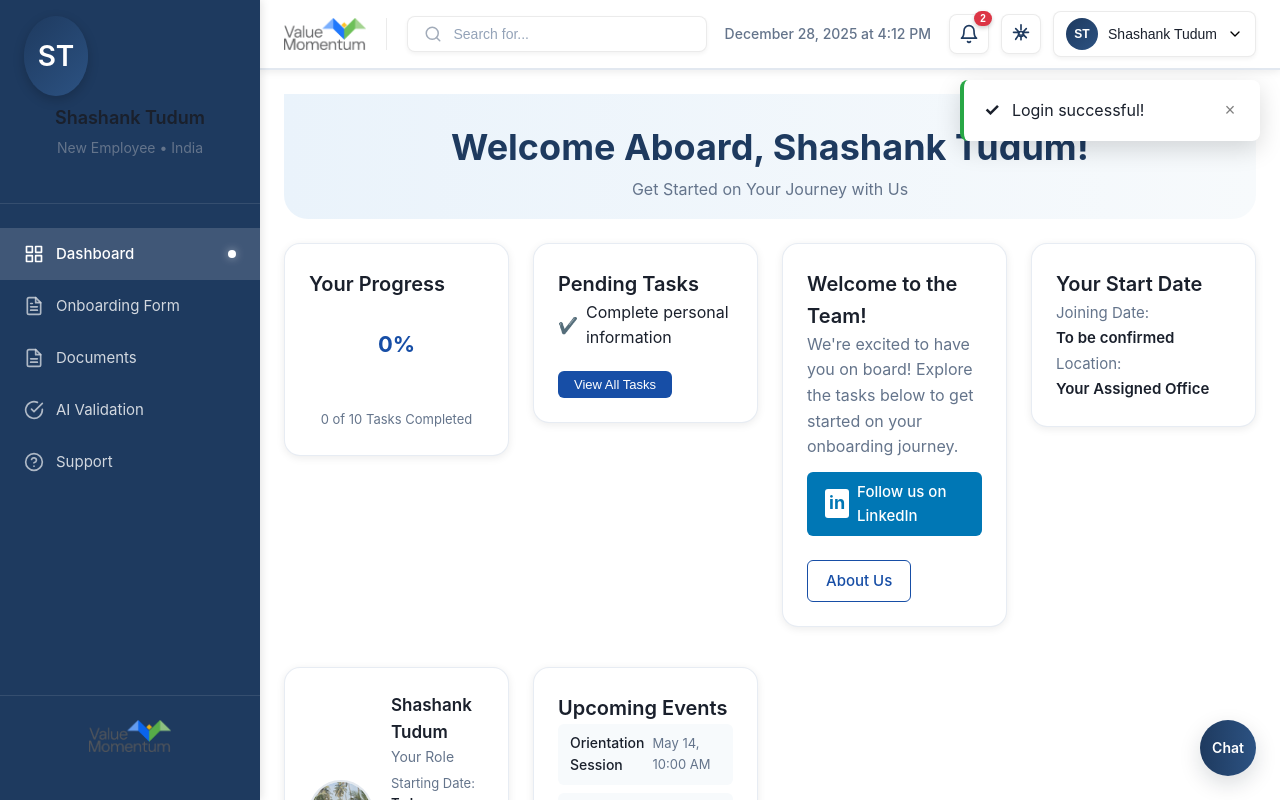
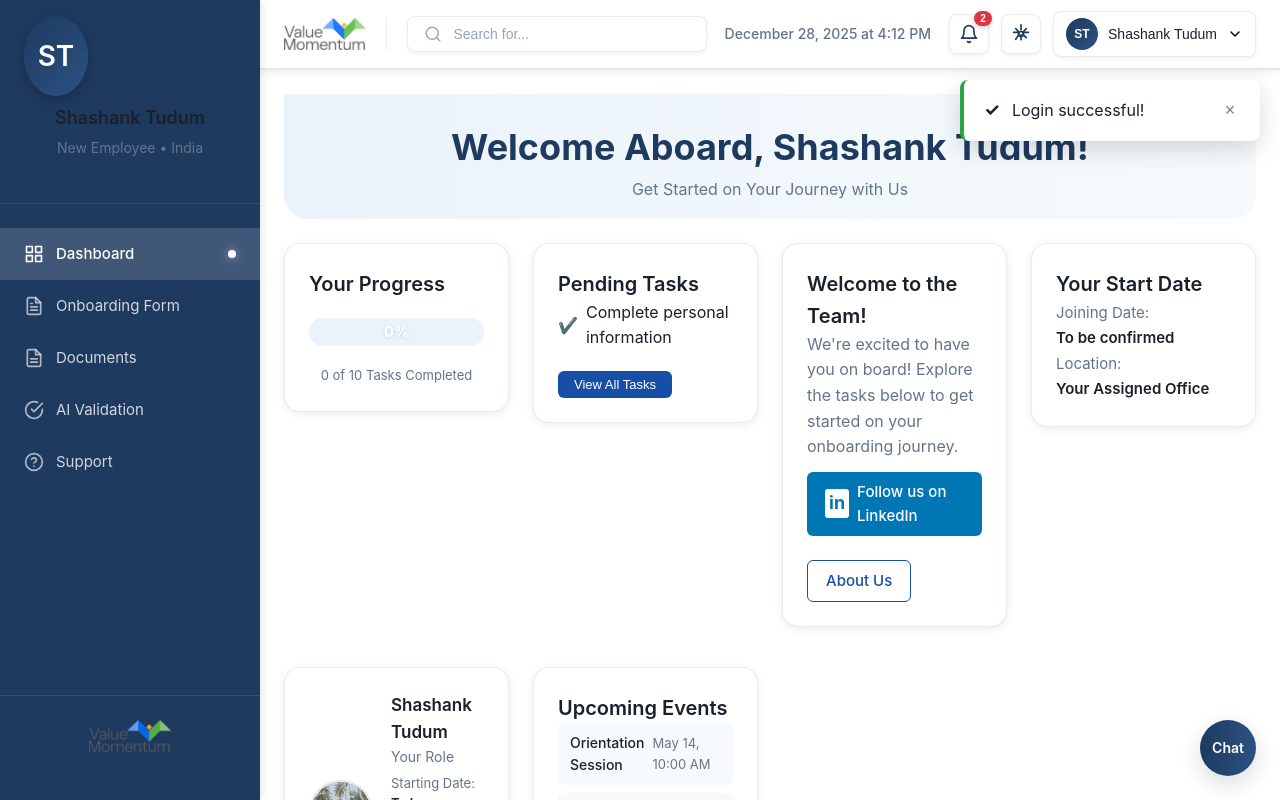
Before and after one commit to vamsi560/hr-onboarding-copy, a React (Create React App) app: page / in a window 1280 px wide. Both pictures are taken after typing "name@example.com", "Sample123" into the empty fields and a click on the button "Sign In". Shown: the top 800 px of the page. Built offline with nearby package versions, Linux system fonts and the light colour scheme.

Commit message:
changes33

```diff
--- a/src/components/Dashboard/Dashboard.css
+++ b/src/components/Dashboard/Dashboard.css
@@ -909,6 +909,46 @@
   font-weight: 500;
 }
 
+.progress-bar-visual-container {
+  display: flex;
+  flex-direction: column;
+  align-items: center;
+  margin: 18px 0 0 0;
+}
+
+.progress-bar-visual {
+  width: 100%;
+  max-width: 260px;
+  height: 28px;
+  background: #eaf3fb;
+  border-radius: 16px;
+  position: relative;
+  overflow: hidden;
+  margin-bottom: 8px;
+  display: flex;
+  align-items: center;
+}
+
+.progress-bar-fill {
+  background: linear-gradient(90deg, #174ea6 0%, #4285f4 100%);
+  height: 100%;
+  border-radius: 16px 0 0 16px;
+  transition: width 0.4s cubic-bezier(.4,0,.2,1);
+}
+
+.progress-bar-label {
+  position: absolute;
+  left: 50%;
+  top: 50%;
+  transform: translate(-50%, -50%);
+  color: #fff;
+  font-weight: 600;
+  font-size: 15px;
+  z-index: 2;
+  pointer-events: none;
+  text-shadow: 0 1px 4px rgba(0,0,0,0.12);
+}
+
 @media (max-width: 900px) {
   .dashboard-main-grid {
     grid-template-columns: 1fr;
--- a/src/components/Dashboard/Dashboard.js
+++ b/src/components/Dashboard/Dashboard.js
@@ -61,11 +61,10 @@ const Dashboard = () => {
         {/* Progress Card */}
         <Card className="dashboard-card progress-card">
           <h2 className="section-title">Your Progress</h2>
-          <div className="progress-donut-container">
-            <div className="progress-donut" style={{ '--progress': progress }}>
-              <div className="progress-donut-inner">
-                <span className="progress-donut-value">{progress}%</span>
-              </div>
+          <div className="progress-bar-visual-container">
+            <div className="progress-bar-visual">
+              <div className="progress-bar-fill" style={{ width: progress + '%' }} />
+              <span className="progress-bar-label">{progress}%</span>
             </div>
             <div className="progress-donut-caption-block">
               <span className="progress-donut-caption">{completedCount} of {totalCount} Tasks Completed</span>
--- a/src/components/HR/DocumentExpiry.js
+++ b/src/components/HR/DocumentExpiry.js
@@ -25,6 +25,58 @@ const DocumentExpiry = () => {
     documentNumber: '',
     notes: ''
   });
+
+  // MOCK DATA for document expiry
+  const mockDocumentExpiry = [
+    {
+      id: 1,
+      candidateId: 101,
+      candidateName: 'Shashank Tudum',
+      documentType: 'passport',
+      documentName: 'Passport',
+      documentNumber: 'A1234567',
+      issueDate: '2020-01-01',
+      expiryDate: '2024-12-31',
+      daysUntilExpiry: -10,
+      status: 'expired',
+      notes: 'Expired, needs renewal.',
+      createdAt: '2020-01-01',
+      updatedAt: '2024-12-31',
+      reminderSent: false
+    },
+    {
+      id: 2,
+      candidateId: 101,
+      candidateName: 'Shashank Tudum',
+      documentType: 'visa',
+      documentName: 'Work Visa',
+      documentNumber: 'VISA9876',
+      issueDate: '2022-01-01',
+      expiryDate: '2025-01-15',
+      daysUntilExpiry: 17,
+      status: 'critical',
+      notes: 'Visa expiring soon.',
+      createdAt: '2022-01-01',
+      updatedAt: '2024-12-15',
+      reminderSent: false
+    },
+    {
+      id: 3,
+      candidateId: 102,
+      candidateName: 'Priya Sharma',
+      documentType: 'aadhar',
+      documentName: 'Aadhaar Card',
+      documentNumber: 'AAD123456789',
+      issueDate: '2018-05-10',
+      expiryDate: '2030-05-10',
+      daysUntilExpiry: 1600,
+      status: 'valid',
+      notes: '',
+      createdAt: '2018-05-10',
+      updatedAt: '2024-12-15',
+      reminderSent: false
+    }
+  ];
 
   useEffect(() => {
     // Auto-create expiry entries from uploaded documents if they don't exist
@@ -156,7 +208,9 @@ const DocumentExpiry = () => {
     }
   };
 
-  const filteredExpiry = (documentExpiry || []).filter(exp => {
+  const documentExpiryWithMock = (documentExpiry && documentExpiry.length > 0) ? documentExpiry : mockDocumentExpiry;
+
+  const filteredExpiry = (documentExpiryWithMock || []).filter(exp => {
     const candidate = candidates.find(c => c.id === parseInt(exp.candidateId));
     const matchesSearch = !searchTerm ||
       exp.documentName.toLowerCase().includes(searchTerm.toLowerCase()) ||
@@ -191,6 +245,14 @@ const DocumentExpiry = () => {
     attention: filteredExpiry.filter(exp => exp.status === 'attention').length,
     valid: filteredExpiry.filter(exp => exp.status === 'valid').length
   };
+
+  // Only show three main status filters: Expired, Not Valid, Valid
+  const statusOptions = [
+    { value: '', label: 'All Status' },
+    { value: 'expired', label: 'Expired' },
+    { value: 'critical', label: 'Not Valid' },
+    { value: 'valid', label: 'Valid' }
+  ];
 
   return (
     <div className="document-expiry">
@@ -260,12 +322,9 @@ const DocumentExpiry = () => {
             value={filterStatus}
             onChange={(e) => setFilterStatus(e.target.value)}
           >
-            <option value="">All Status</option>
-            <option value="expired">Expired</option>
-            <option value="critical">Critical</option>
-            <option value="warning">Warning</option>
-            <option value="attention">Attention</option>
-            <option value="valid">Valid</option>
+            {statusOptions.map(opt => (
+              <option key={opt.value} value={opt.value}>{opt.label}</option>
+            ))}
           </select>
         </div>
 
--- a/src/components/HR/ReferenceCheck.js
+++ b/src/components/HR/ReferenceCheck.js
@@ -133,7 +133,51 @@ const ReferenceCheck = () => {
     }
   };
 
-  const filteredReferences = (referenceChecks || []).filter(ref => {
+  // MOCK DATA for reference checks
+  const mockReferences = [
+    {
+      id: 1,
+      candidateId: 101,
+      candidateName: 'Shashank Tudum',
+      referenceName: 'Ravi Kumar',
+      referenceEmail: 'ravi.kumar@abc.com',
+      referencePhone: '+91 9876543210',
+      referenceCompany: 'ABC Technologies',
+      referencePosition: 'Manager',
+      relationship: 'manager',
+      requestDate: '2024-12-01',
+      responseDate: '2024-12-05',
+      status: 'completed',
+      rating: 5,
+      feedback: 'Excellent team player and quick learner.',
+      sentDate: '2024-12-01',
+      createdAt: '2024-12-01',
+      updatedAt: '2024-12-05'
+    },
+    {
+      id: 2,
+      candidateId: 102,
+      candidateName: 'Priya Sharma',
+      referenceName: 'Anil Mehta',
+      referenceEmail: 'anil.mehta@xyz.com',
+      referencePhone: '+91 9123456780',
+      referenceCompany: 'XYZ Solutions',
+      referencePosition: 'Colleague',
+      relationship: 'colleague',
+      requestDate: '2024-12-10',
+      responseDate: null,
+      status: 'pending',
+      rating: null,
+      feedback: '',
+      sentDate: '2024-12-10',
+      createdAt: '2024-12-10',
+      updatedAt: '2024-12-10'
+    }
+  ];
+
+  const referenceChecksWithMock = (referenceChecks && referenceChecks.length > 0) ? referenceChecks : mockReferences;
+
+  const filteredReferences = (referenceChecksWithMock || []).filter(ref => {
     const candidate = candidates.find(c => c.id === parseInt(ref.candidateId));
     const matchesSearch = !searchTerm ||
       ref.referenceName.toLowerCase().includes(searchTerm.toLowerCase()) ||
```
